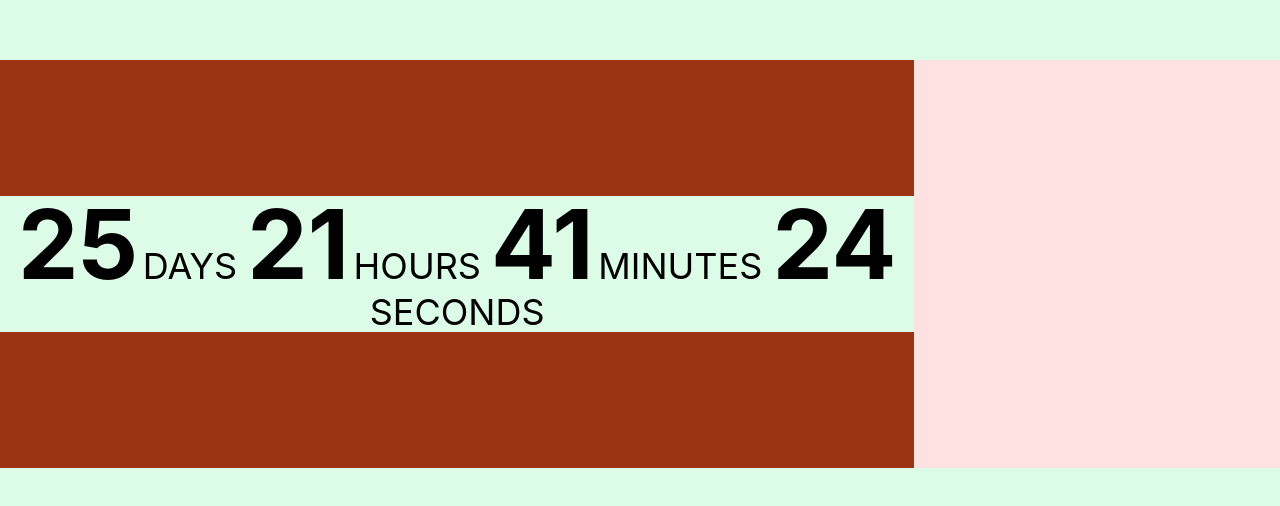
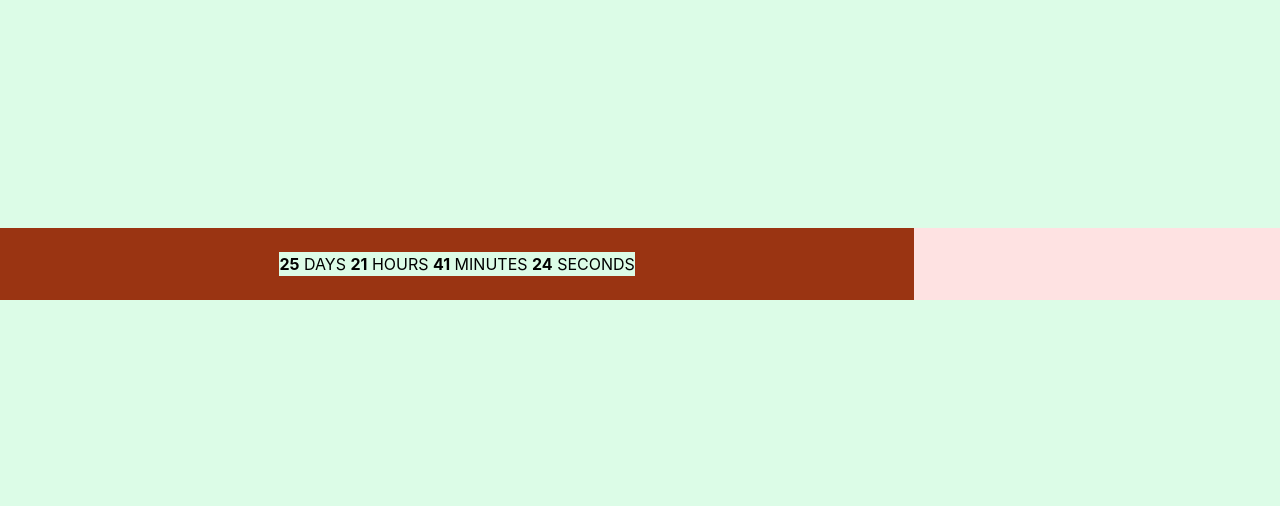
Before and after one commit to devsoc-unsw/techspire, a Next.js app: page / in a window 1280 px wide. Shown: the part 136-642 px from the top of the page. Built offline with nearby package versions, Linux system fonts and the light colour scheme.

Commit message:
fix james code

```diff
--- a/components/ShowCounter.js
+++ b/components/ShowCounter.js
@@ -1,8 +1,8 @@
 const DateTimeDisplay = ({ value, type }) => {
   return (
     <>
-      <text class="font-bold xl:text-8xl">{value}</text>{" "}
-      <text class="xl:text-4xl">{type} </text>
+      <span className="xl:span-8xl font-bold ">{value}</span>{" "}
+      <span className="xl:span-4xl">{type} </span>
     </>
   );
 };
--- a/components/countdown.js
+++ b/components/countdown.js
@@ -1,37 +1,37 @@
-import react, { useEffect, useState } from "react";
-import ExpiredNotice from "./ExpiredNotice"
-import ShowCounter from "./ShowCounter"
+import { useEffect, useState } from "react";
+import ExpiredNotice from "./ExpiredNotice";
+import ShowCounter from "./ShowCounter";
 
 const useCountdown = (targetDate) => {
   const countDownDate = new Date(targetDate).getTime();
 
-    const [countDown, setCountDown] = useState()
+  const [countDown, setCountDown] = useState();
 
   useEffect(() => {
-        setCountDown(countDownDate - new Date().getTime())
-    }, [])
+    setCountDown(countDownDate - new Date().getTime());
+  }, [countDownDate]);
 
   useEffect(() => {
     const interval = setInterval(() => {
       setCountDown(countDownDate - new Date().getTime());
-        }, 1000)
+    }, 1000);
 
-        return () => clearInterval(interval)
-    }, [countDownDate])
+    return () => clearInterval(interval);
+  }, [countDownDate]);
 
-    return getReturnValues(countDown)
+  return getReturnValues(countDown);
 };
 
 const getReturnValues = (countDown) => {
   // calculate time left
-    const days = Math.floor(countDown / (1000 * 60 * 60 * 24))
+  const days = Math.floor(countDown / (1000 * 60 * 60 * 24));
   const hours = Math.floor(
     (countDown % (1000 * 60 * 60 * 24)) / (1000 * 60 * 60)
   );
-    const minutes = Math.floor((countDown % (1000 * 60 * 60)) / (1000 * 60))
-    const seconds = Math.floor((countDown % (1000 * 60)) / 1000)
+  const minutes = Math.floor((countDown % (1000 * 60 * 60)) / (1000 * 60));
+  const seconds = Math.floor((countDown % (1000 * 60)) / 1000);
 
-    return [days, hours, minutes, seconds]
+  return [days, hours, minutes, seconds];
 };
 
 const Countdown = ({ targetDate }) => {
--- a/pages/index.tsx
+++ b/pages/index.tsx
@@ -1,6 +1,6 @@
 import type { NextPage } from "next";
 import Head from "next/head";
-import Countdown from "../components/Countdown";
+import Countdown from "../components/countdown";
 
 const Home: NextPage = () => {
   const EVENT_DATE = new Date(2022, 9, 28, 15);
```
Also changed, not shown: components/ExpiredNotice.js (+5 -7 lines). Lines whose indentation alone changed are shown as unchanged.
